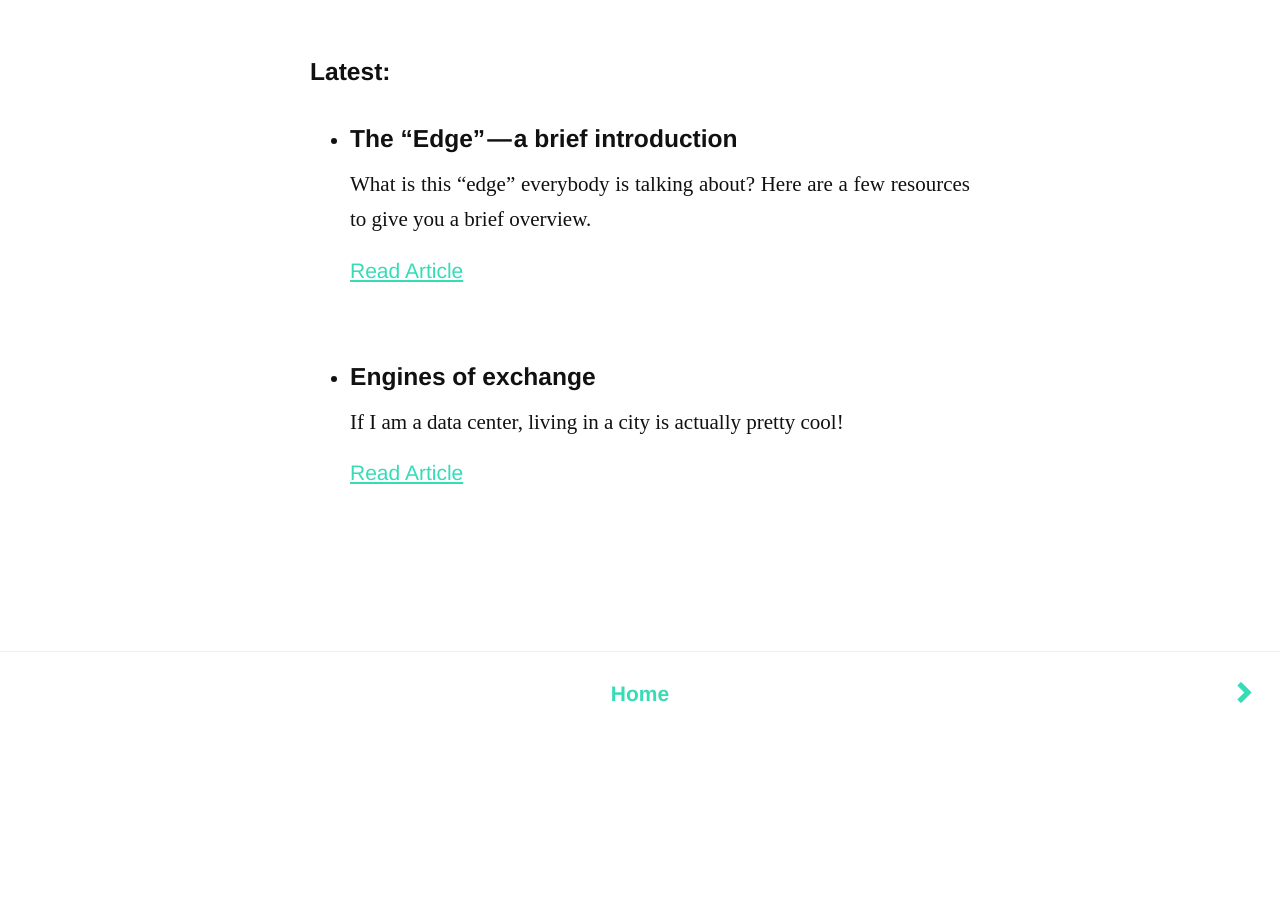
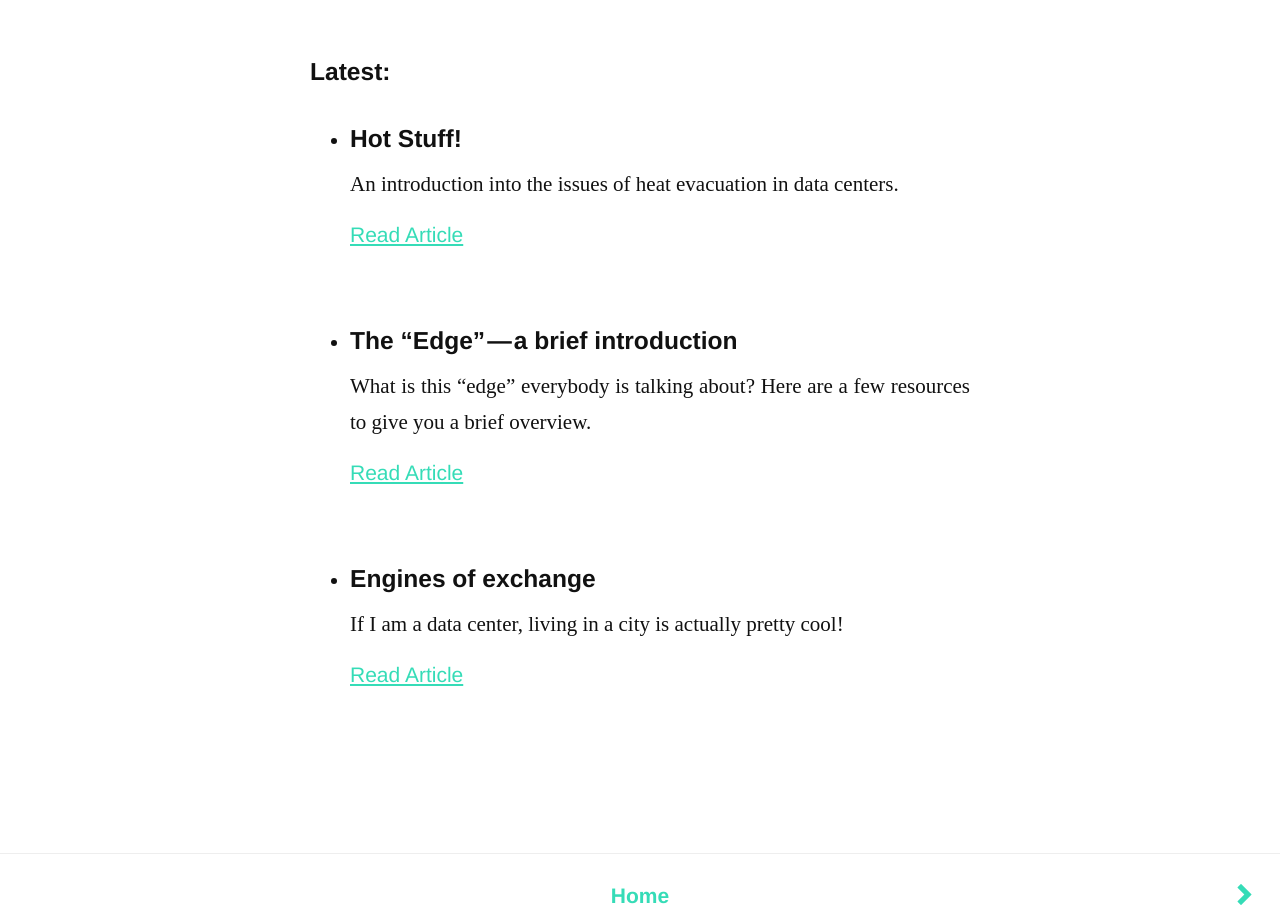
Before and after one commit to tjakobs/project-rhizome, a plain HTML site: page public/blog.html in a window 1280 px wide. Shown: the part 800-1721 px from the top of the page. Before the commit the page ends 1538 px from the top, so only its background shows below. Drawn offline with Linux system fonts and the light colour scheme; a web font is replaced by a local one.

Commit message:
Added latest blog post - "Hot Stuff!"

```diff
--- a/public/blog.html
+++ b/public/blog.html
@@ -73,6 +73,16 @@
 			<ul class="blog-articles">
 
 				<li>
+					<h3>Hot Stuff!</h3>
+
+					<p>
+						An introduction into the issues of heat evacuation in data centers.
+					</p>
+					<a href="https://medium.com/@ProjectRhizome/hot-stuff-3248a3cbc7e3#.kcl2h7c47">Read Article</a>
+
+				</li>
+
+				<li>
 					<h3>The “Edge” — a brief introduction</h3>
 
 					<p>
```
